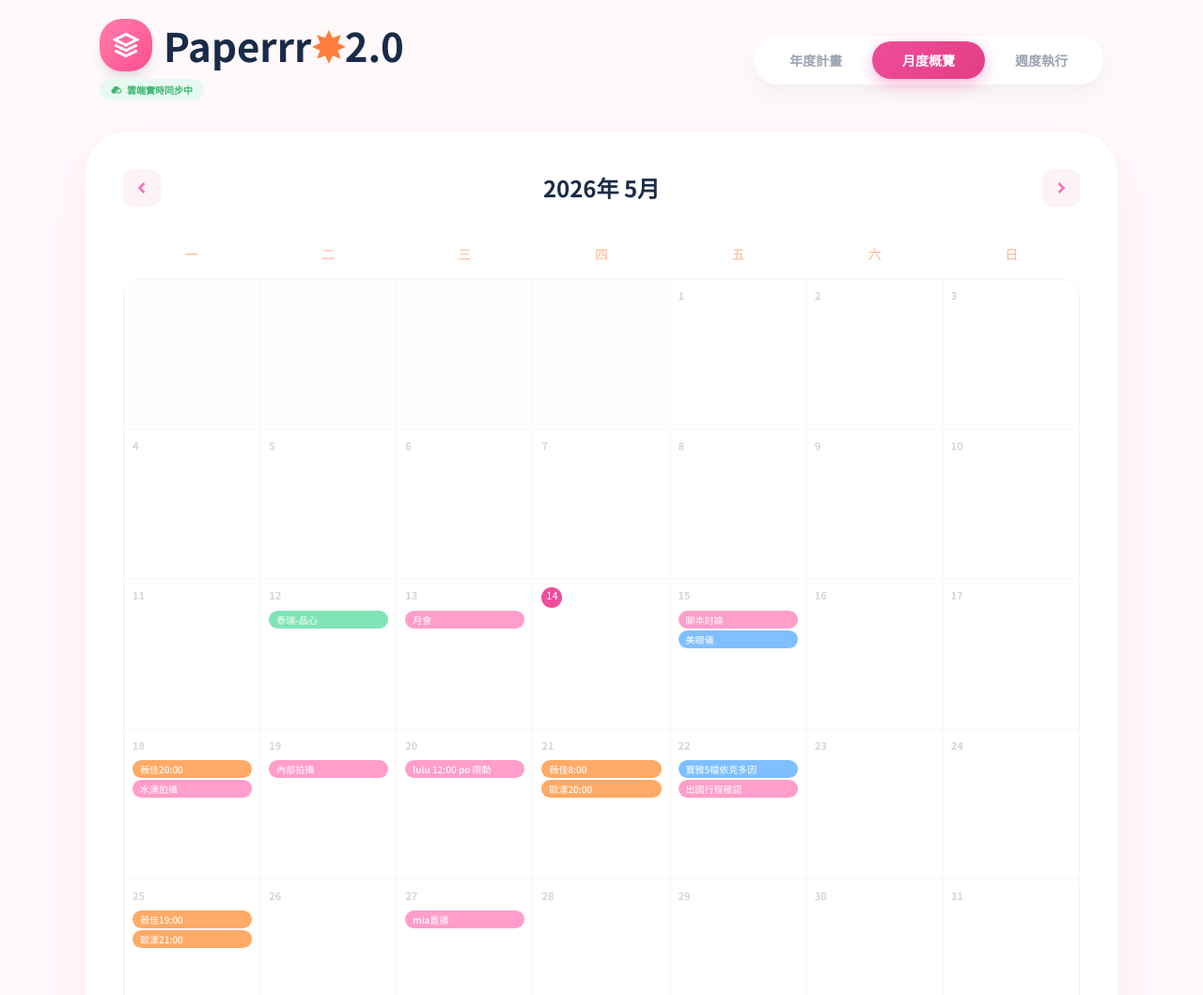
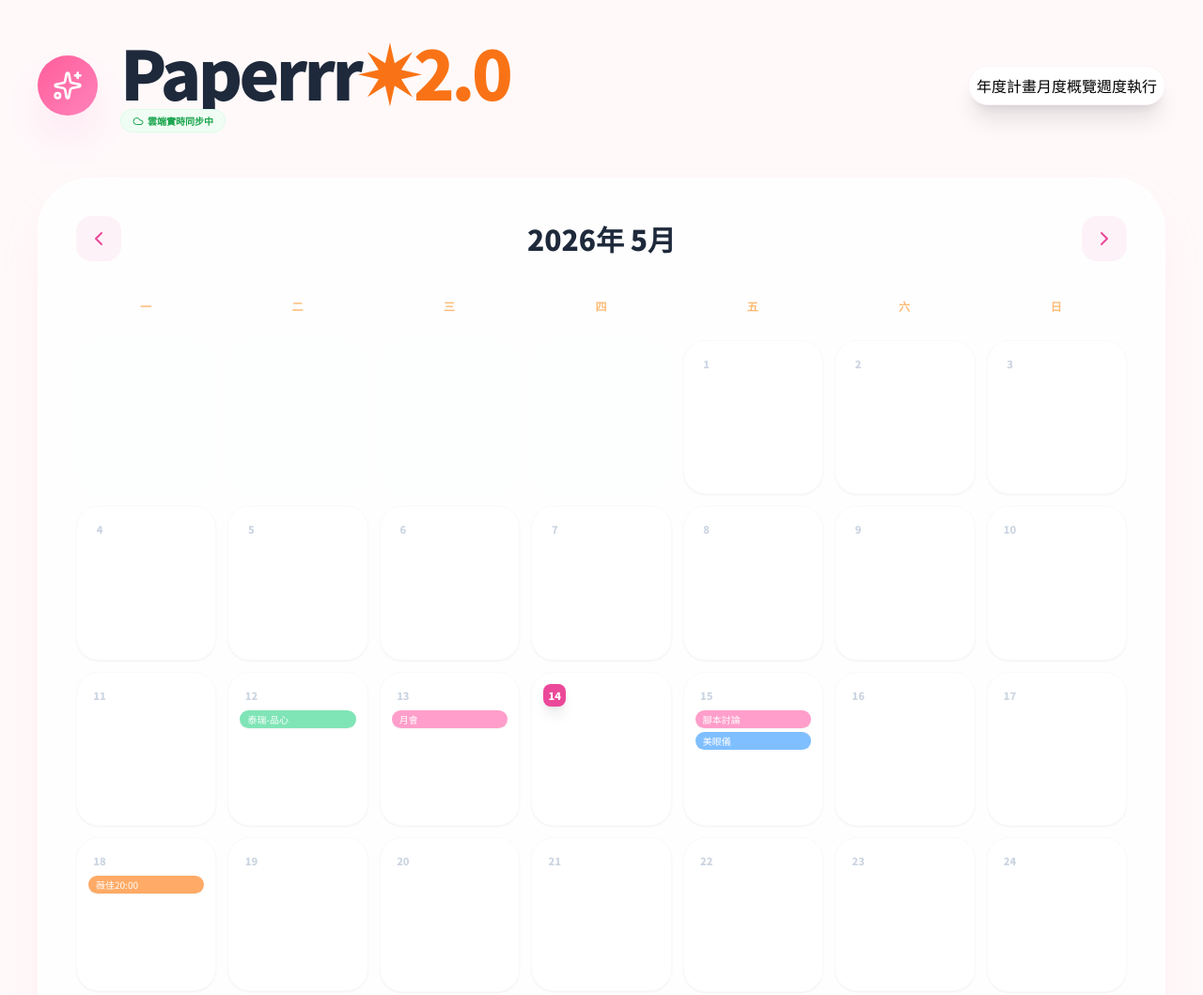
Before and after one commit to hpxxuan/paperrr-assistant-3, a plain HTML site: page index.html in a window 1280 px wide. Shown: the top 1059 px of the page at 94% size. Drawn offline with nearby package versions, Linux system fonts and the light colour scheme.

Commit message:
Update index.html

```diff
--- a/index.html
+++ b/index.html
@@ -3,130 +3,203 @@
 <head>
     <meta charset="UTF-8">
     <meta name="viewport" content="width=device-width, initial-scale=1.0">
-    <title>Paperrr 2.0 - 雲端實時同步中</title>
+    <title>Paperrr 2.0 - 雲端計畫助理</title>
+    <!-- Tailwind CSS CDN -->
     <script src="https://cdn.tailwindcss.com"></script>
+    <!-- Vue 3 CDN -->
     <script src="https://unpkg.com/vue@3/dist/vue.global.js"></script>
+    <!-- Lucide Icons -->
+    <script src="https://unpkg.com/lucide@latest"></script>
     <style>
-        @import url('https://fonts.googleapis.com/css2?family=Noto+Sans+TC:wght@400;500;700&display=swap');
-        body { background-color: #FFF9FA; font-family: 'Noto Sans TC', sans-serif; color: #333; margin: 0; padding: 20px; }
-        .glass-card { background: white; border-radius: 45px; box-shadow: 0 25px 60px rgba(255, 150, 180, 0.15); border: 1px solid #FFF1F3; padding: 40px; }
-        .nav-pill { background: #FFFFFF; border-radius: 50px; padding: 6px; box-shadow: 0 10px 25px rgba(0,0,0,0.05); }
-        .active-pill { background: linear-gradient(135deg, #EE4D9B 0%, #E33E84 100%); color: white; box-shadow: 0 5px 15px rgba(238, 77, 155, 0.4); }
-        .calendar-grid { display: grid; grid-template-columns: repeat(7, 1fr); border: 1px solid #F3F4F6; border-radius: 20px; overflow: hidden; background: #FFF; }
-        .cell { aspect-ratio: 1 / 1.1; border: 0.5px solid #F9FAFB; padding: 8px; position: relative; cursor: pointer; transition: 0.2s; }
-        .cell:hover { background-color: #FFF5F7; }
-        .today-circle { background: #EE4D9B; color: white; border-radius: 50%; width: 22px; height: 22px; display: flex; items-center: center; justify-content: center; font-size: 11px; }
-        .tag { font-size: 10px; padding: 2px 8px; border-radius: 10px; margin-bottom: 2px; color: white; font-weight: 500; overflow: hidden; text-overflow: ellipsis; white-space: nowrap; }
-        /* 復刻截圖中的標籤顏色 */
-        .tag-green { background-color: #7FE5B6; }
-        .tag-pink { background-color: #FF9ECA; }
-        .tag-blue { background-color: #7FBFFF; }
-        .tag-orange { background-color: #FFAA66; }
-        .cloud-badge { background: #E8F9F1; color: #3BB574; font-size: 10px; padding: 4px 12px; border-radius: 50px; display: flex; align-items: center; gap: 5px; }
+        @import url('https://fonts.googleapis.com/css2?family=Noto+Sans+TC:wght@400;500;700;900&display=swap');
+        body { background-color: #FFF9FA; font-family: 'Noto Sans TC', sans-serif; overflow-x: hidden; }
+        .glass-card { background: rgba(255, 255, 255, 0.8); backdrop-filter: blur(20px); border: 1px solid #FFFFFF; box-shadow: 0 25px 50px -12px rgba(255, 182, 193, 0.2); }
+        .pink-gradient { background: linear-gradient(135deg, #FF5E9B 0%, #FF82BA 100%); }
+        .custom-scrollbar::-webkit-scrollbar { width: 4px; }
+        .custom-scrollbar::-webkit-scrollbar-thumb { background: #FFD1E3; border-radius: 10px; }
+        .calendar-cell { aspect-ratio: 1/1.1; transition: all 0.2s cubic-bezier(0.4, 0, 0.2, 1); }
+        .calendar-cell:hover { transform: scale(1.02); z-index: 10; }
+        .tag-pill { font-size: 10px; padding: 2px 8px; border-radius: 50px; color: white; margin-bottom: 2px; }
+        [v-cloak] { display: none; }
     </style>
 </head>
-<body>
+<body class="p-4 md:p-10">
 
-<div id="app" class="max-w-[1100px] mx-auto">
-    <!-- Top Header -->
-    <header class="flex flex-col md:flex-row justify-between items-start md:items-center mb-8 px-4">
-        <div>
-            <div class="flex items-center gap-3">
-                <div class="w-14 h-14 bg-gradient-to-br from-[#FF7EAD] to-[#FF4E8E] rounded-3xl flex items-center justify-center shadow-lg">
-                    <svg width="28" height="28" viewBox="0 0 24 24" fill="none" stroke="white" stroke-width="2.5"><path d="M12 2L2 7l10 5 10-5-10-5zM2 17l10 5 10-5M2 12l10 5 10-5"/></svg>
-                </div>
-                <h1 class="text-[42px] font-black text-[#1A2B48] leading-none">Paperrr<span class="text-[#FF7E39]">✸</span>2.0</h1>
+<div id="app" v-cloak class="max-w-7xl mx-auto">
+    <!-- Header -->
+    <header class="flex flex-col lg:flex-row justify-between items-center mb-12 gap-8">
+        <div class="flex items-center gap-6">
+            <div class="w-16 h-16 pink-gradient rounded-[2rem] flex items-center justify-center text-white shadow-2xl shadow-pink-200">
+                <i data-lucide="sparkles" class="w-8 h-8"></i>
             </div>
-            <div class="flex items-center gap-2 mt-2">
-                <div class="cloud-badge font-bold">
-                    <svg width="12" height="12" fill="currentColor" viewBox="0 0 24 24"><path d="M17.5,19c-3.037,0-5.5-2.463-5.5-5.5c0-3.037,2.463-5.5,5.5-5.5s5.5,2.463,5.5,5.5C23,16.537,20.537,19,17.5,19z M17.5,10 c-1.933,0-3.5,1.567-3.5,3.5s1.567,3.5,3.5,3.5s3.5-1.567,3.5-3.5S19.433,10,17.5,10z"/><path d="M11.5,19H6c-2.757,0-5-2.243-5-5c0-2.32,1.59-4.27,3.73-4.85C5.25,6.01,8.19,3.5,11.5,3.5c2.47,0,4.64,1.4,5.69,3.46 C17.3,6.98,17.4,7,17.5,7c0.17,0,0.33,0.01,0.5,0.03V9.1c-0.33-0.06-0.66-0.1-1-0.1c-3.58,0-6.5,2.92-6.5,6.5 c0,1.25,0.36,2.41,0.98,3.4C11.49,18.94,11.49,18.97,11.5,19z"/></svg>
-                    雲端實時同步中
+            <div>
+                <h1 class="text-5xl md:text-7xl font-black text-slate-800 tracking-tighter">
+                    Paperrr<span class="text-orange-500">✷2.0</span>
+                </h1>
+                <div class="flex items-center gap-2 mt-1">
+                    <span class="bg-green-50 text-green-600 px-3 py-1 rounded-full text-[10px] font-bold border border-green-100 flex items-center gap-1">
+                        <i data-lucide="cloud" class="w-3 h-3"></i> 雲端實時同步中
+                    </span>
                 </div>
             </div>
         </div>
 
-        <div class="nav-pill flex items-center mt-6 md:mt-0">
-            <button class="px-8 py-2.5 rounded-full text-sm font-bold text-gray-400">年度計畫</button>
-            <button class="px-8 py-2.5 rounded-full text-sm font-bold active-pill">月度概覽</button>
-            <button class="px-8 py-2.5 rounded-full text-sm font-bold text-gray-400">週度執行</button>
-        </div>
+        <nav class="flex bg-white p-2 rounded-full shadow-xl border border-pink-50">
+            <button @click="view = 'year'" :class="view === 'year' ? 'active-pill' : 'inactive-pill'">年度計畫</button>
+            <button @click="view = 'month'" :class="view === 'month' ? 'active-pill' : 'inactive-pill'">月度概覽</button>
+            <button @click="view = 'week'" :class="view === 'week' ? 'active-pill' : 'inactive-pill'">週度執行</button>
+        </nav>
     </header>
 
-    <!-- Main Calendar -->
-    <div class="glass-card">
-        <!-- Month Controller -->
-        <div class="flex justify-between items-center mb-10">
-            <button class="w-10 h-10 rounded-xl bg-pink-50 flex items-center justify-center text-pink-400 hover:bg-pink-100">
-                <svg width="20" height="20" fill="none" stroke="currentColor" stroke-width="3" viewBox="0 0 24 24"><path d="M15 18l-6-6 6-6"/></svg>
-            </button>
-            <h2 class="text-2xl font-bold text-[#1A2B48]">2026年 5月</h2>
-            <button class="w-10 h-10 rounded-xl bg-pink-50 flex items-center justify-center text-pink-400 hover:bg-pink-100">
-                <svg width="20" height="20" fill="none" stroke="currentColor" stroke-width="3" viewBox="0 0 24 24"><path d="M9 18l6-6-6-6"/></svg>
-            </button>
-        </div>
+    <!-- 月度視圖 (核心功能) -->
+    <main v-if="view === 'month'" class="animate-in fade-in slide-in-from-bottom-4 duration-500">
+        <div class="glass-card rounded-[3.5rem] p-6 md:p-10 mb-12">
+            <div class="flex justify-between items-center mb-10">
+                <button @click="changeMonth(-1)" class="p-3 bg-pink-50 rounded-2xl text-pink-500 hover:bg-pink-100"><i data-lucide="chevron-left"></i></button>
+                <h2 class="text-3xl font-black text-slate-800">{{ currentYear }}年 {{ currentMonth + 1 }}月</h2>
+                <button @click="changeMonth(1)" class="p-3 bg-pink-50 rounded-2xl text-pink-500 hover:bg-pink-100"><i data-lucide="chevron-right"></i></button>
+            </div>
 
-        <!-- Week Headers -->
-        <div class="grid grid-cols-7 mb-4 text-center">
-            <div v-for="w in ['一','二','三','四','五','六','日']" class="text-[#FFB38E] text-sm font-medium">{{w}}</div>
-        </div>
+            <div class="grid grid-cols-7 gap-1 md:gap-3">
+                <div v-for="d in ['一','二','三','四','五','六','日']" class="text-center text-orange-300 font-black text-xs pb-4 uppercase tracking-widest">{{ d }}</div>
 
-        <!-- Grid Container -->
-        <div class="calendar-grid">
-            <!-- Offset -->
-            <div v-for="i in 4" class="cell bg-[#FAFBFF]/30"></div>
+                <div v-for="empty in firstDayOffset" class="calendar-cell bg-slate-50/30 rounded-3xl"></div>
 
-            <!-- Day Cells -->
-            <div v-for="day in 31" :key="day" class="cell flex flex-col items-start gap-1" @click="editDay(day)">
-                <div :class="day === 14 ? 'today-circle' : 'text-gray-300 font-bold text-[11px]'">{{day}}</div>
-
-                <!-- 渲染對應日期的彩色標籤 (完全參照截圖二資訊) -->
-                <div class="w-full mt-1">
-                    <template v-for="plan in getPlans(day)">
-                        <div :class="['tag', plan.color]">{{plan.text}}</div>
-                    </template>
+                <div v-for="day in daysInMonth" :key="day" @click="openEditModal(day)" class="calendar-cell bg-white border border-slate-50 rounded-3xl p-3 relative cursor-pointer shadow-sm">
+                    <span :class="isToday(day) ? 'bg-pink-500 text-white shadow-lg' : 'text-slate-300'" class="text-[11px] font-black w-6 h-6 flex items-center justify-center rounded-lg">{{ day }}</span>
+                    <div class="mt-1 space-y-1 overflow-hidden">
+                        <div v-for="plan in getPlansByDate(day)" :key="plan.id" :style="{ backgroundColor: plan.color }" class="tag-pill truncate shadow-sm">
+                            {{ plan.text }}
+                        </div>
+                    </div>
                 </div>
             </div>
         </div>
+
+        <!-- 雙欄布局 -->
+        <div class="grid grid-cols-1 lg:grid-cols-2 gap-10">
+            <!-- 計畫規劃 -->
+            <div>
+                <div class="flex items-center gap-3 mb-6"><i data-lucide="target" class="text-pink-500"></i><h3 class="text-2xl font-black text-slate-800">計畫規劃✦</h3></div>
+                <div class="space-y-4">
+                    <div v-for="plan in allPlans" :key="plan.id" class="bg-white p-5 rounded-[2rem] border border-pink-50 flex items-center shadow-md hover:shadow-xl transition-all">
+                        <span class="bg-pink-50 text-pink-500 px-4 py-2 rounded-full text-xs font-black mr-4">{{ plan.date }}</span>
+                        <span class="font-bold text-slate-700 flex-1">{{ plan.text }}</span>
+                        <i data-lucide="chevron-right" class="text-slate-200"></i>
+                    </div>
+                </div>
+            </div>
+
+            <!-- 代辦清單 -->
+            <div>
+                <div class="flex items-center gap-3 mb-6"><i data-lucide="list-todo" class="text-orange-500"></i><h3 class="text-2xl font-black text-slate-800">代辦清單✦</h3></div>
+                <div class="bg-white p-4 rounded-[2rem] shadow-xl border border-pink-100 flex gap-3 mb-6">
+                    <input v-model="quickTodo" @keyup.enter="addQuickTodo" placeholder="快速新增未安排日期的計畫..." class="flex-1 bg-transparent outline-none px-4 font-bold text-slate-600">
+                    <button @click="addQuickTodo" class="pink-gradient p-4 rounded-2xl text-white shadow-lg"><i data-lucide="send"></i></button>
+                </div>
+                <div class="space-y-3">
+                    <div v-for="(todo, index) in todos" :key="index" class="bg-white p-5 rounded-[1.5rem] border border-pink-50 flex items-center group">
+                        <button @click="todo.done = !todo.done" class="mr-4">
+                            <i v-if="todo.done" data-lucide="check-circle-2" class="text-pink-500"></i>
+                            <i v-else data-lucide="circle" class="text-pink-100 group-hover:text-pink-300"></i>
+                        </button>
+                        <span :class="todo.done ? 'text-slate-300 line-through' : 'text-slate-700'" class="font-bold">{{ todo.text }}</span>
+                    </div>
+                </div>
+            </div>
+        </div>
+    </main>
+
+    <!-- 年度與週度模式 (佔位提示) -->
+    <div v-else class="py-32 text-center text-slate-300 italic text-xl font-bold">
+        該模式正在同步雲端數據中... ☕
     </div>
 
-    <div class="mt-8 flex items-center gap-2 px-4">
-        <h2 class="text-2xl font-bold text-[#1A2B48]">計畫規劃◆</h2>
+    <!-- 編輯 Modal -->
+    <div v-if="modal.show" class="fixed inset-0 z-50 flex items-center justify-center bg-black/30 backdrop-blur-sm p-4">
+        <div class="bg-white w-full max-w-md rounded-[3rem] p-8 shadow-2xl animate-in zoom-in-95 duration-200">
+            <div class="flex justify-between items-center mb-6">
+                <h3 class="text-xl font-black text-slate-800">新增 {{ modal.date }} 日計畫</h3>
+                <button @click="modal.show = false"><i data-lucide="x" class="text-slate-400"></i></button>
+            </div>
+            <input v-model="modal.text" placeholder="今天想達成什麼目標？" class="w-full bg-slate-50 border-2 border-slate-100 rounded-2xl p-4 mb-4 outline-none focus:border-pink-300 font-bold">
+            <button @click="savePlan" class="w-full pink-gradient py-5 rounded-2xl text-white font-black tracking-widest shadow-xl">儲存計畫</button>
+        </div>
     </div>
 </div>
 
 <script>
-    const { createApp, ref } = Vue;
+    const { createApp, ref, computed, onMounted, nextTick } = Vue;
+
     createApp({
         setup() {
-            // 預設資料：完整復刻截圖二中的行程資訊
-            const dailyPlans = ref({
-                12: [{ text: '泰瑞-品心', color: 'tag-green' }],
-                13: [{ text: '月會', color: 'tag-pink' }],
-                15: [{ text: '腳本討論', color: 'tag-pink' }, { text: '美眼儀', color: 'tag-blue' }],
-                18: [{ text: '薇佳20:00', color: 'tag-orange' }, { text: '水湧拍攝', color: 'tag-pink' }],
-                19: [{ text: '內部拍攝', color: 'tag-pink' }],
-                20: [{ text: 'lulu 12:00 po 限動', color: 'tag-pink' }],
-                21: [{ text: '薇佳8:00', color: 'tag-orange' }, { text: '歐漾20:00', color: 'tag-orange' }],
-                22: [{ text: '寶雅5檔依克多因', color: 'tag-blue' }, { text: '出國行程確認', color: 'tag-pink' }],
-                25: [{ text: '薇佳19:00', color: 'tag-orange' }, { text: '歐漾21:00', color: 'tag-orange' }],
-                27: [{ text: 'mia直播', color: 'tag-pink' }]
+            const view = ref('month');
+            const currentYear = ref(2026);
+            const currentMonth = ref(4); // 5月
+            const quickTodo = ref('');
+
+            const modal = ref({ show: false, date: null, text: '' });
+            const todos = ref([
+                { text: '整理產品展示腳本', done: false },
+                { text: '回覆官方 IG 留言', done: true }
+            ]);
+
+            const allPlans = ref([
+                { id: 1, date: '12', text: '泰瑞-品心', color: '#7FE5B6' },
+                { id: 2, date: '13', text: '月會', color: '#FF9ECA' },
+                { id: 3, date: '15', text: '腳本討論', color: '#FF9ECA' },
+                { id: 4, date: '15', text: '美眼儀', color: '#7FBFFF' },
+                { id: 5, date: '18', text: '薇佳20:00', color: '#FFAA66' }
+            ]);
+
+            const daysInMonth = computed(() => new Date(currentYear.value, currentMonth.value + 1, 0).getDate());
+            const firstDayOffset = computed(() => {
+                let d = new Date(currentYear.value, currentMonth.value, 1).getDay();
+                return d === 0 ? 6 : d - 1;
             });
 
-            const getPlans = (day) => dailyPlans.value[day] || [];
+            const getPlansByDate = (day) => allPlans.value.filter(p => p.date == day);
+            const isToday = (day) => day === 14 && currentMonth.value === 4;
 
-            const editDay = (day) => {
-                const text = prompt(`在 ${day} 日新增計畫內容:`);
-                if (text) {
-                    const colors = ['tag-pink', 'tag-blue', 'tag-green', 'tag-orange'];
-                    const color = colors[Math.floor(Math.random() * colors.length)];
-                    if (!dailyPlans.value[day]) dailyPlans.value[day] = [];
-                    dailyPlans.value[day].push({ text, color });
-                }
+            const openEditModal = (day) => {
+                modal.value = { show: true, date: day, text: '' };
             };
 
-            return { dailyPlans, getPlans, editDay };
+            const savePlan = () => {
+                if (modal.value.text) {
+                    allPlans.value.push({
+                        id: Date.now(),
+                        date: String(modal.value.date),
+                        text: modal.value.text,
+                        color: '#FF9ECA'
+                    });
+                }
+                modal.value.show = false;
+                nextTick(() => lucide.createIcons());
+            };
+
+            const addQuickTodo = () => {
+                if (quickTodo.value) {
+                    todos.value.unshift({ text: quickTodo.value, done: false });
+                    quickTodo.value = '';
+                }
+                nextTick(() => lucide.createIcons());
+            };
+
+            onMounted(() => lucide.createIcons());
+
+            return {
+                view, currentYear, currentMonth, daysInMonth, firstDayOffset,
+                getPlansByDate, isToday, allPlans, todos, quickTodo, modal,
+                openEditModal, savePlan, addQuickTodo
+            };
         }
     }).mount('#app');
 </script>
+
+<style>
+    .active-pill { @apply bg-pink-500 text-white shadow-xl px-8 py-3 rounded-full text-sm font-black transition-all; }
+    .inactive-pill { @apply text-pink-400 hover:bg-pink-50 px-8 py-3 rounded-full text-sm font-black transition-all; }
+</style>
 </body>
 </html>
```
